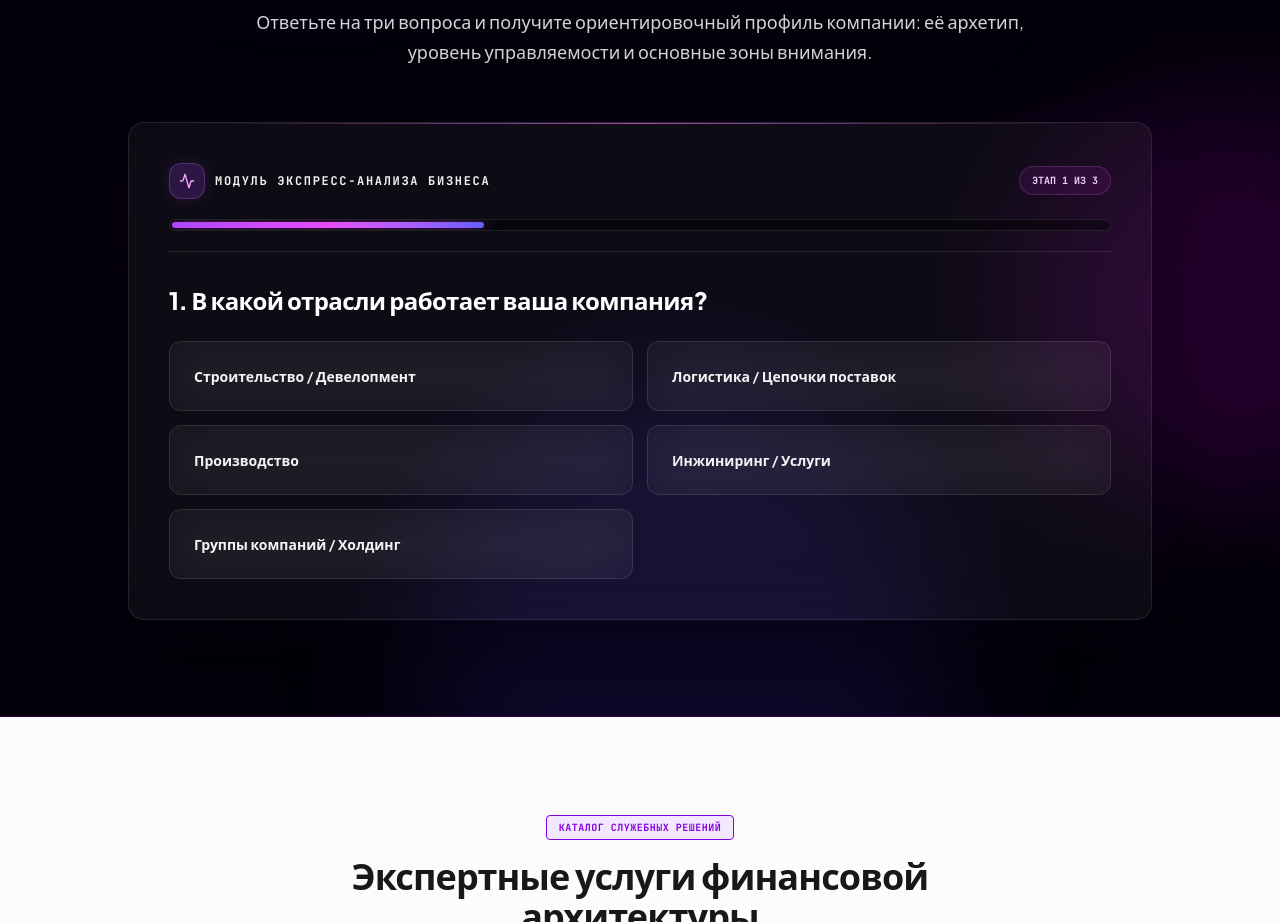
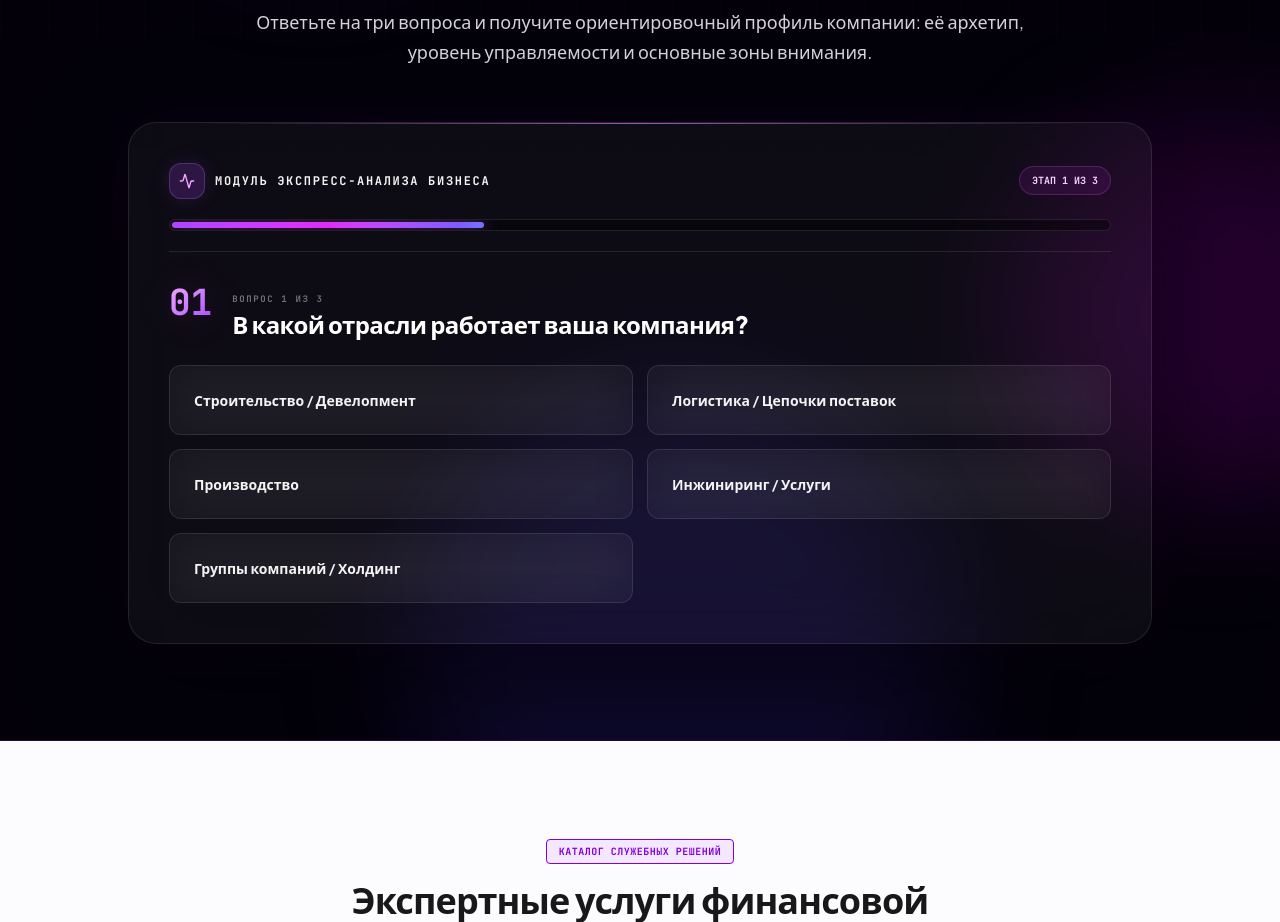
Before and after one commit to ss7732273ss-cyber/01_pronto, a React (Vite) app: page / in a window 1280 px wide. Shown: the part 2200-3122 px from the top of the page. Built offline with nearby package versions, Linux system fonts and the light colour scheme; a web font is replaced by a local one.

Commit message:
Update DiagnosticWidget.tsx

```diff
--- a/src/components/DiagnosticWidget.tsx
+++ b/src/components/DiagnosticWidget.tsx
@@ -323,11 +323,13 @@ const transitionVariants = {
   enter: (direction: number) => ({
     opacity: 0,
     x: direction === 0 ? 0 : direction > 0 ? 14 : -14,
+    scale: direction === 0 ? 1 : 0.985,
   }),
-  center: { opacity: 1, x: 0 },
+  center: { opacity: 1, x: 0, scale: 1 },
   exit: (direction: number) => ({
     opacity: 0,
     x: direction === 0 ? 0 : direction > 0 ? -14 : 14,
+    scale: direction === 0 ? 1 : 0.99,
   }),
 };
 
@@ -450,7 +452,7 @@ export default function DiagnosticWidget({ onDiagnosticComplete }: DiagnosticWid
           </p>
         </div>
 
-        <div className="max-w-5xl mx-auto bg-white/[0.045] p-4 sm:p-7 md:p-10 rounded-2xl border border-white/10 shadow-[0_32px_100px_rgba(0,0,0,0.55),0_0_60px_rgba(126,34,206,0.08)] backdrop-blur-2xl relative overflow-hidden">
+        <div className="max-w-5xl mx-auto bg-white/[0.045] p-4 sm:p-7 md:p-10 rounded-[28px] border border-white/10 shadow-[0_32px_100px_rgba(0,0,0,0.55),0_0_60px_rgba(126,34,206,0.08)] backdrop-blur-2xl relative overflow-hidden">
           <div className="absolute inset-x-16 top-0 h-px bg-gradient-to-r from-transparent via-fuchsia-400/70 to-transparent" aria-hidden="true" />
           <div className="border-b border-white/10 pb-5 mb-6 sm:mb-8">
             <div className="flex items-center justify-between gap-3">
@@ -483,7 +485,12 @@ export default function DiagnosticWidget({ onDiagnosticComplete }: DiagnosticWid
                   animate={{ width: `${(step / 3) * 100}%` }}
                   transition={{ duration: shouldReduceMotion ? 0 : 0.2, ease: 'easeOut' }}
                 >
-                  <span className="absolute inset-0 bg-gradient-to-r from-transparent via-white/30 to-transparent animate-pulse" aria-hidden="true" />
+                  <motion.span
+                    className="absolute inset-y-0 left-0 w-1/2 bg-gradient-to-r from-transparent via-white/40 to-transparent"
+                    animate={shouldReduceMotion ? { x: '0%' } : { x: ['-120%', '240%'] }}
+                    transition={{ duration: shouldReduceMotion ? 0 : 1.8, repeat: shouldReduceMotion ? 0 : Infinity, ease: 'linear' }}
+                    aria-hidden="true"
+                  />
                 </motion.div>
               </div>
             )}
@@ -505,9 +512,17 @@ export default function DiagnosticWidget({ onDiagnosticComplete }: DiagnosticWid
               >
                 {step === 1 && (
                   <div className="space-y-5" role="group" aria-labelledby="diagnostic-question-1">
+                    <div className="flex items-start gap-4 sm:gap-5">
+                      <span className="font-mono text-3xl sm:text-4xl font-black text-transparent bg-clip-text bg-gradient-to-br from-fuchsia-300 to-purple-500 leading-none shrink-0 drop-shadow-[0_0_18px_rgba(217,70,239,0.2)]">
+                        01
+                      </span>
+                      <div className="space-y-1">
+                        <span className="font-mono text-[9px] text-zinc-500 uppercase tracking-[0.18em] font-bold">Вопрос 1 из 3</span>
                         <h3 id="diagnostic-question-1" className="font-sans text-xl sm:text-2xl font-black text-white tracking-tight leading-snug">
-                      1. В какой отрасли работает ваша компания?
+                          В какой отрасли работает ваша компания?
                         </h3>
+                      </div>
+                    </div>
                     <div className="grid grid-cols-1 md:grid-cols-2 gap-3.5 pt-1">
                       {INDUSTRIES.map((item) => {
                         const isSelected = industry === item.id;
@@ -540,9 +555,17 @@ export default function DiagnosticWidget({ onDiagnosticComplete }: DiagnosticWid
 
                 {step === 2 && (
                   <div className="space-y-5" role="group" aria-labelledby="diagnostic-question-2">
+                    <div className="flex items-start gap-4 sm:gap-5">
+                      <span className="font-mono text-3xl sm:text-4xl font-black text-transparent bg-clip-text bg-gradient-to-br from-fuchsia-300 to-purple-500 leading-none shrink-0 drop-shadow-[0_0_18px_rgba(217,70,239,0.2)]">
+                        02
+                      </span>
+                      <div className="space-y-1">
+                        <span className="font-mono text-[9px] text-zinc-500 uppercase tracking-[0.18em] font-bold">Вопрос 2 из 3</span>
                         <h3 id="diagnostic-question-2" className="font-sans text-xl sm:text-2xl font-black text-white tracking-tight leading-snug">
-                      2. Что на сегодняшний день сильнее всего мешает развитию компании?
+                          Что на сегодняшний день сильнее всего мешает развитию компании?
                         </h3>
+                      </div>
+                    </div>
                     <div className="space-y-3.5 pt-1">
                       {BOTTLENECKS.map((item) => {
                         const isSelected = bottleneck === item.id;
@@ -586,9 +609,17 @@ export default function DiagnosticWidget({ onDiagnosticComplete }: DiagnosticWid
 
                 {step === 3 && (
                   <div className="space-y-5" role="group" aria-labelledby="diagnostic-question-3">
+                    <div className="flex items-start gap-4 sm:gap-5">
+                      <span className="font-mono text-3xl sm:text-4xl font-black text-transparent bg-clip-text bg-gradient-to-br from-fuchsia-300 to-purple-500 leading-none shrink-0 drop-shadow-[0_0_18px_rgba(217,70,239,0.2)]">
+                        03
+                      </span>
+                      <div className="space-y-1">
+                        <span className="font-mono text-[9px] text-zinc-500 uppercase tracking-[0.18em] font-bold">Вопрос 3 из 3</span>
                         <h3 id="diagnostic-question-3" className="font-sans text-xl sm:text-2xl font-black text-white tracking-tight leading-snug">
-                      3. Каков текущий масштаб организации?
+                          Каков текущий масштаб организации?
                         </h3>
+                      </div>
+                    </div>
                     <div className="space-y-3.5 pt-1">
                       {SCALES.map((item) => {
                         const isSelected = scale === item.id;
```
Lines whose indentation alone changed are shown as unchanged.
